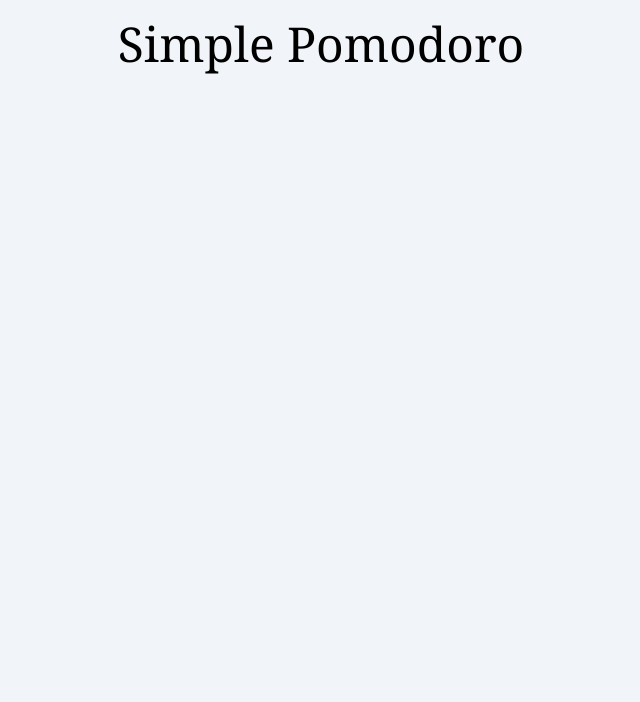
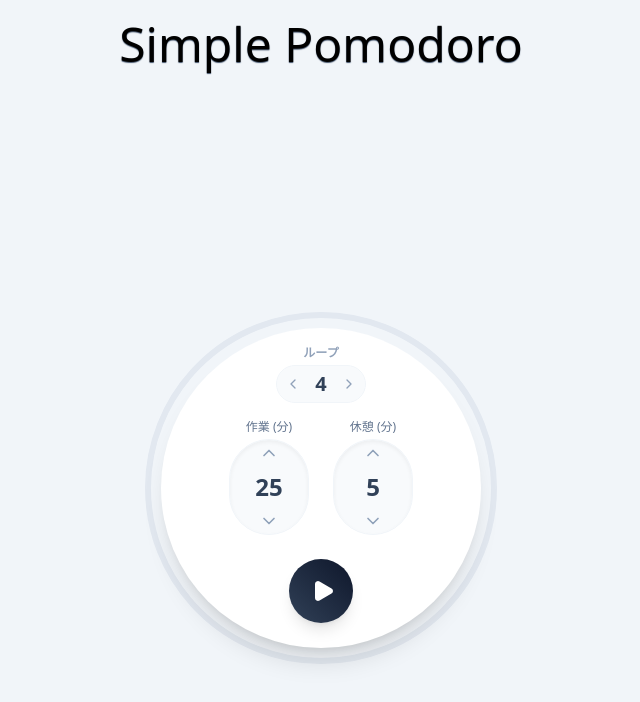
Before and after one commit to sgmotry/simple-pomodoro, a Next.js app: page / in a window 1280 px wide. Shown: the top 702 px of the page, without its empty margins (319-959 px from the left). Built offline with nearby package versions, Linux system fonts and the light colour scheme.

Commit message:
ポモドーロタイマーのインポート

```diff
--- a/app/page.tsx
+++ b/app/page.tsx
@@ -1,7 +1,10 @@
+import PomodoroTimer from "@/components/PomodoroTimer";
+
 export default function Home() {
   return (
-    <div className="h-[90vh] w-[90vw] font-serif ml-auto mr-auto">
-      <div className="m-5 text-center text-5xl">Simple Pomodoro</div>
+    <div className="h-[90vh] w-[90vw] ml-auto mr-auto">
+      <div className="m-5 text-center text-5xl text-shadow-slate-600 text-shadow-xs">Simple Pomodoro</div>
+      <PomodoroTimer/>
     </div>
   );
 }
```
